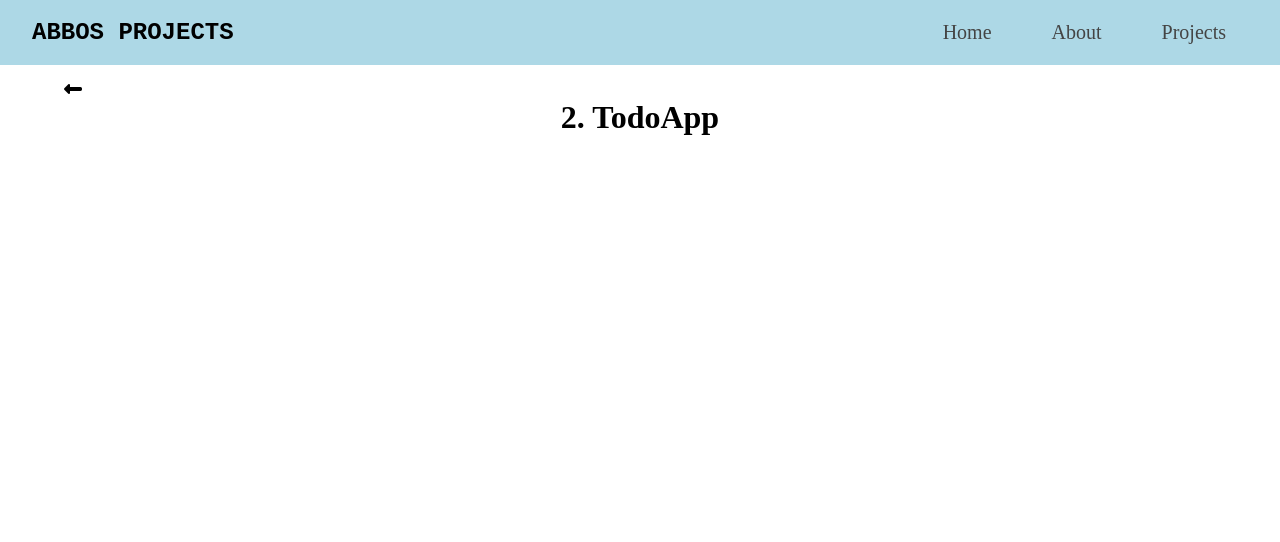
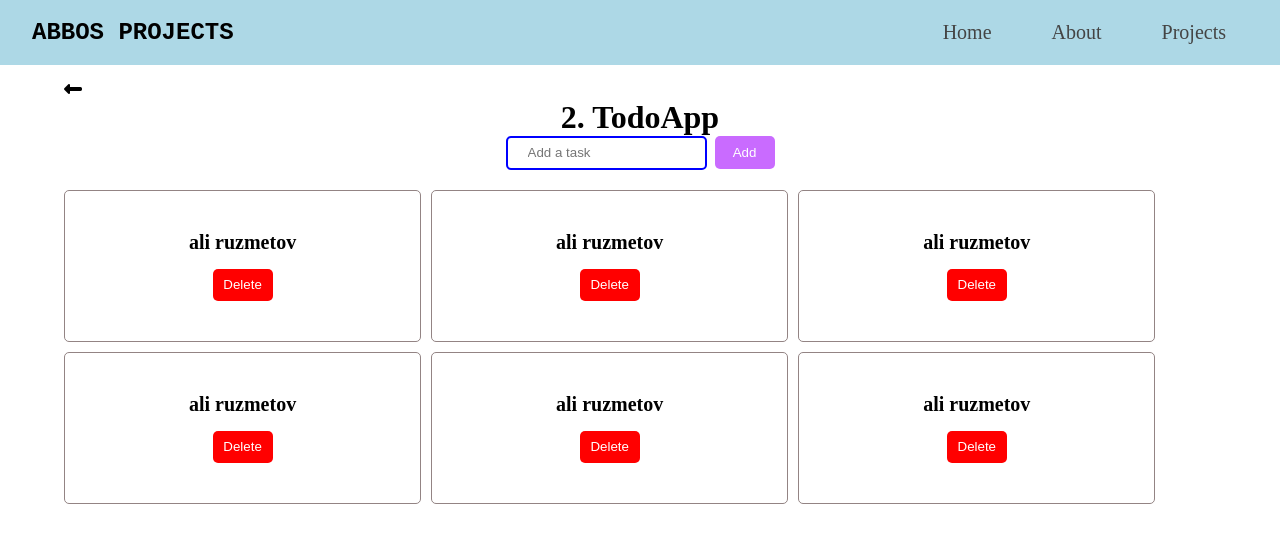
Before and after one commit to cbuabbosbek/react-revision-10-01, a React (Vite) app: page /projects/todo in a window 1280 px wide. Shown: the top 542 px of the page. Built offline with nearby package versions, Linux system fonts and the light colour scheme.

Commit message:
Todo App

```diff
--- a/src/App.css
+++ b/src/App.css
@@ -105,3 +105,57 @@ nav ul li a:hover{
 .btn-stop {
     background-color: red;
 }
+
+
+input {
+    border: 2px solid blue;
+    border-radius: 5px;
+    height: 4vh;
+    align-items: center;
+    padding-left: 20px;
+    padding-top: 15px;
+    padding-bottom: 15px;
+}
+.input button {
+    background-color: rgb(201, 107, 255);
+    color: white;
+    text-decoration: none;
+    height:33px;
+    width: 60px;
+    border-radius: 5px;
+    margin-left: 1vh;
+    border: none;
+    cursor: pointer;
+
+
+}
+.BoardBox button  {
+    background-color: red;
+    border: none;
+    border-radius: 5px;
+    height: 4vh;
+    width: 60px;
+    color: white;
+    margin-top: 15px;
+    cursor: pointer;
+}
+.BoardBox h1 {
+
+    font-size: 20px;
+}
+.BoardBox {
+    border: 0.5px solid rgb(147, 132, 132);
+   width: 31%;
+    padding: 40px;
+    border-radius: 5px;
+
+
+
+
+}
+.Board {
+    display: flex;
+    gap:10px;
+    flex-wrap: wrap;
+    margin-top: 20px;
+}
--- a/src/pages/TodoApp.jsx
+++ b/src/pages/TodoApp.jsx
@@ -4,6 +4,36 @@ function TodoApp() {
   return (
     <>
       <h1>2. TodoApp</h1>
+      <div className="input">
+        <input type="text" placeholder="Add a task" />
+        <button>Add</button>
+      </div>
+      <div className="Board">
+        <div className="BoardBox">
+          <h1>ali ruzmetov</h1>
+          <button>Delete</button>
+        </div>
+        <div className="BoardBox">
+          <h1>ali ruzmetov</h1>
+          <button>Delete</button>
+        </div>
+        <div className="BoardBox">
+          <h1>ali ruzmetov</h1>
+          <button>Delete</button>
+        </div>
+        <div className="BoardBox">
+          <h1>ali ruzmetov</h1>
+          <button>Delete</button>
+        </div>
+        <div className="BoardBox">
+          <h1>ali ruzmetov</h1>
+          <button>Delete</button>
+        </div>
+        <div className="BoardBox">
+          <h1>ali ruzmetov</h1>
+          <button>Delete</button>
+        </div>
+      </div>
     </>
   );
 }
```
